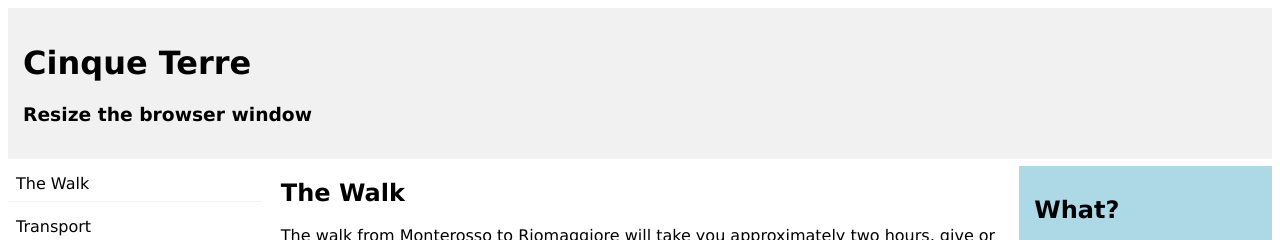
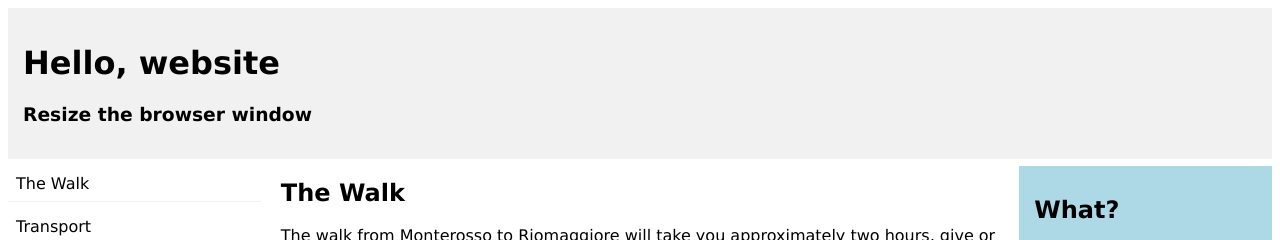
Before and after one commit to duyhoang21/duyhoang21bak.github.io, a website: page index.html in a window 1280 px wide. Shown: the top 240 px of the page. Drawn offline with Linux system fonts and the light colour scheme.

Commit message:
Change home page

```diff
--- a/index.html
+++ b/index.html
@@ -50,7 +50,7 @@
 <body style="font-family:Verdana;">
 
 <div style="background-color:#f1f1f1;padding:15px;">
-  <h1>Cinque Terre</h1>
+  <h1>Hello, website</h1>
   <h3>Resize the browser window</h3>
 </div>
 
```
